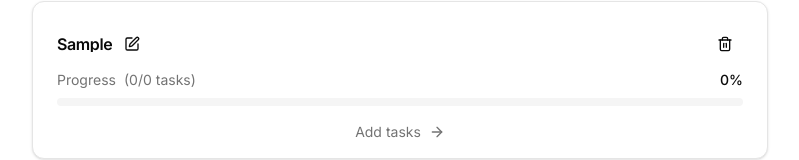
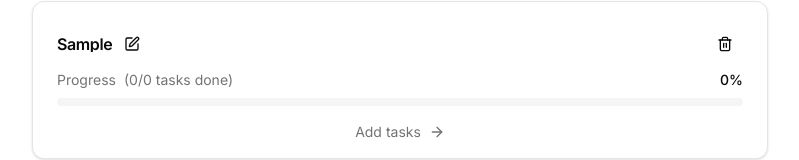
Before and after one commit to aleksiliu/task-manager, a Next.js app: page / in a window 1280 px wide. Both pictures are taken after typing "Sample" into the empty fields and a click on the button "Add List". Shown: the part 237-397 px from the top of the page, without its empty margins (240-1039 px from the left). Built offline with nearby package versions, Linux system fonts and the light colour scheme.

Commit message:
Add simpler text

```diff
--- a/features/task-list/task-list-preview.tsx
+++ b/features/task-list/task-list-preview.tsx
@@ -98,7 +98,7 @@ export function TaskListPreview({ taskList, onEditName, onDelete, existingNames
               <div className='flex items-center gap-2'>
                 <span className='text-muted-foreground'>Progress</span>
                 <span className='text-muted-foreground'>
-                  ({completedTasks}/{totalTasks} {completedTasks > 0 ? 'done' : 'tasks'}
+                  ({completedTasks}/{totalTasks} tasks done
                   {inProgressTasks > 0 && `, ${inProgressTasks} in doing`})
                 </span>
               </div>
```
